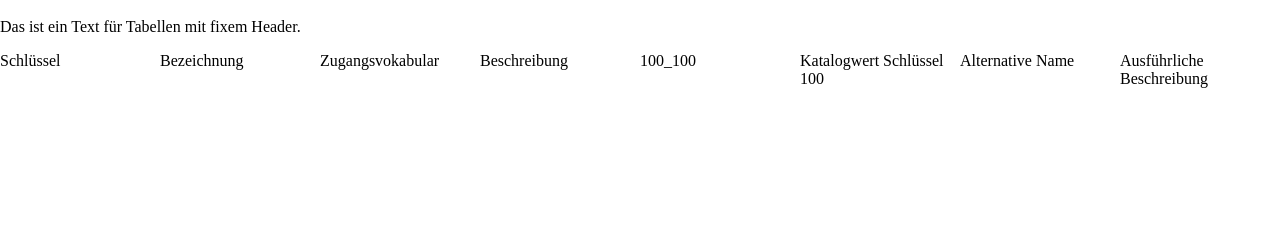
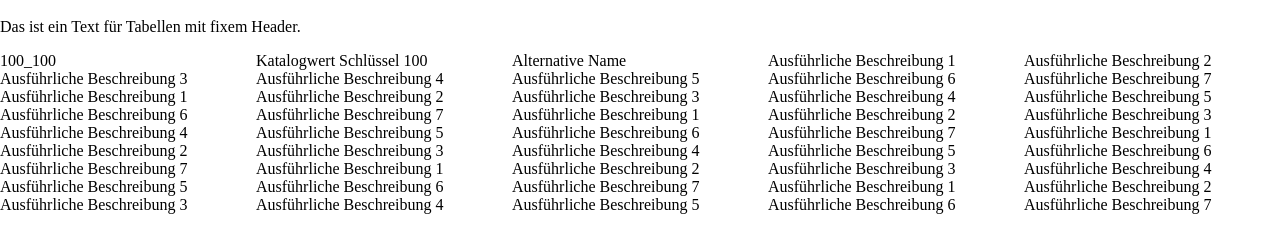
Before and after one commit to gluehloch/html-css-lab, a website: page grid3/index.html in a window 1280 px wide. Shown: the part 40-292 px from the top of the page. Drawn offline with Linux system fonts and the light colour scheme.

Commit message:
WIP: Learning the html css grid layout.

```diff
--- a/grid/package.json
+++ b/grid/package.json
@@ -6,7 +6,7 @@
   "scripts": {
     "test": "echo \"Error: no test specified\" && exit 1",
     "build": "webpack"
-   },
+  },
   "main": "index.js",
   "devDependencies": {
     "http-server": "^14.1.1",
@@ -14,6 +14,7 @@
     "webpack-cli": "^5.0.1"
   },
   "dependencies": {
+    "grid-demo": "file:",
     "lodash": "^4.17.21"
   }
 }
--- a/grid2/package.json
+++ b/grid2/package.json
@@ -3,6 +3,7 @@
   "version": "1.0.0",
   "description": "grid demo with webpack",
   "scripts": {
+    "start": "http-server -p 8080",
     "test": "echo \"Error: no test specified\" && exit 1"
   },
   "main": "index.js",
--- a/grid3/index.html
+++ b/grid3/index.html
@@ -9,15 +9,59 @@
     </p>
     <div class="grid-scroller">
         <div class="grid">
+            <!--
             <div class="grid-header fixed-left">Schlüssel</div>
             <div class="grid-header">Bezeichnung</div>
             <div class="grid-header">Zugangsvokabular</div>
             <div class="grid-header last">Beschreibung</div>
+            -->
 
-                    <div class="grid-entry fixed-left">100_100</div>
+
+                    <div class="grid-entry">100_100</div>
                     <div class="grid-entry">Katalogwert Schlüssel 100</div>
                     <div class="grid-entry">Alternative Name</div>
-                    <div class="grid-entry">Ausführliche Beschreibung</div>
+                    <div class="grid-entry">Ausführliche Beschreibung 1</div>
+                    <div class="grid-entry">Ausführliche Beschreibung 2</div>
+                    <div class="grid-entry">Ausführliche Beschreibung 3</div>
+                    <div class="grid-entry">Ausführliche Beschreibung 4</div>
+                    <div class="grid-entry">Ausführliche Beschreibung 5</div>
+                    <div class="grid-entry">Ausführliche Beschreibung 6</div>
+                    <div class="grid-entry">Ausführliche Beschreibung 7</div>
+                    <div class="grid-entry">Ausführliche Beschreibung 1</div>
+                    <div class="grid-entry">Ausführliche Beschreibung 2</div>
+                    <div class="grid-entry">Ausführliche Beschreibung 3</div>
+                    <div class="grid-entry">Ausführliche Beschreibung 4</div>
+                    <div class="grid-entry">Ausführliche Beschreibung 5</div>
+                    <div class="grid-entry">Ausführliche Beschreibung 6</div>
+                    <div class="grid-entry">Ausführliche Beschreibung 7</div>
+                    <div class="grid-entry">Ausführliche Beschreibung 1</div>
+                    <div class="grid-entry">Ausführliche Beschreibung 2</div>
+                    <div class="grid-entry">Ausführliche Beschreibung 3</div>
+                    <div class="grid-entry">Ausführliche Beschreibung 4</div>
+                    <div class="grid-entry">Ausführliche Beschreibung 5</div>
+                    <div class="grid-entry">Ausführliche Beschreibung 6</div>
+                    <div class="grid-entry">Ausführliche Beschreibung 7</div>
+                    <div class="grid-entry">Ausführliche Beschreibung 1</div>
+                    <div class="grid-entry">Ausführliche Beschreibung 2</div>
+                    <div class="grid-entry">Ausführliche Beschreibung 3</div>
+                    <div class="grid-entry">Ausführliche Beschreibung 4</div>
+                    <div class="grid-entry">Ausführliche Beschreibung 5</div>
+                    <div class="grid-entry">Ausführliche Beschreibung 6</div>
+                    <div class="grid-entry">Ausführliche Beschreibung 7</div>
+                    <div class="grid-entry">Ausführliche Beschreibung 1</div>
+                    <div class="grid-entry">Ausführliche Beschreibung 2</div>
+                    <div class="grid-entry">Ausführliche Beschreibung 3</div>
+                    <div class="grid-entry">Ausführliche Beschreibung 4</div>
+                    <div class="grid-entry">Ausführliche Beschreibung 5</div>
+                    <div class="grid-entry">Ausführliche Beschreibung 6</div>
+                    <div class="grid-entry">Ausführliche Beschreibung 7</div>
+                    <div class="grid-entry">Ausführliche Beschreibung 1</div>
+                    <div class="grid-entry">Ausführliche Beschreibung 2</div>
+                    <div class="grid-entry">Ausführliche Beschreibung 3</div>
+                    <div class="grid-entry">Ausführliche Beschreibung 4</div>
+                    <div class="grid-entry">Ausführliche Beschreibung 5</div>
+                    <div class="grid-entry">Ausführliche Beschreibung 6</div>
+                    <div class="grid-entry">Ausführliche Beschreibung 7</div>
         </div>
     </div>
 
--- a/grid3/main.css
+++ b/grid3/main.css
@@ -9,8 +9,9 @@ body {
 
 .grid {
     display: grid;
-    grid-template-columns: 1fr 1fr;
-    width: auto;
-    grid-auto-flow: column;
-    grid-auto-columns: 1fr;
+    grid-template-columns: 1fr 1fr 1fr 1fr 1fr;
+    grid-template-rows: 1fr 1fr 1fr 1fr 1fr;
+    /*width: auto;*/
+    /*grid-auto-flow: column;*/
+    /*grid-auto-columns: 1fr;*/
 }
--- a/grid3/package.json
+++ b/grid3/package.json
@@ -3,6 +3,7 @@
   "version": "1.0.0",
   "description": "grid demo with webpack",
   "scripts": {
+    "start": "http-server -p 8080",
     "test": "echo \"Error: no test specified\" && exit 1"
   },
   "main": "index.js",
```
Also changed, not shown: grid2/index.html (+4 -0 lines), 1 other file.
